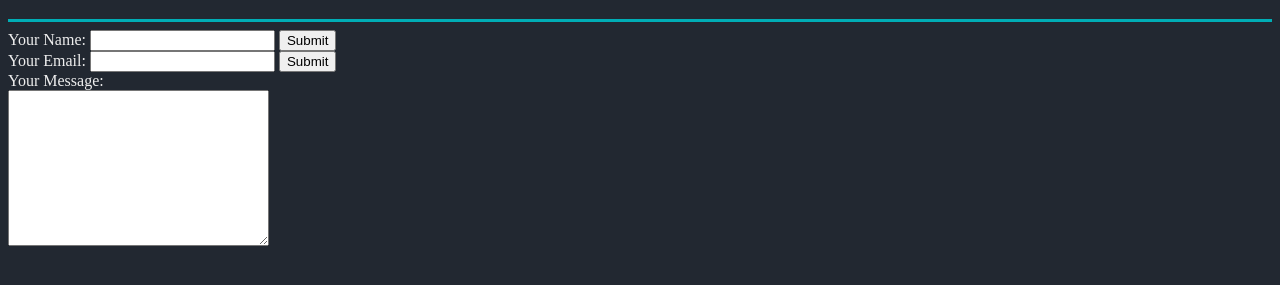
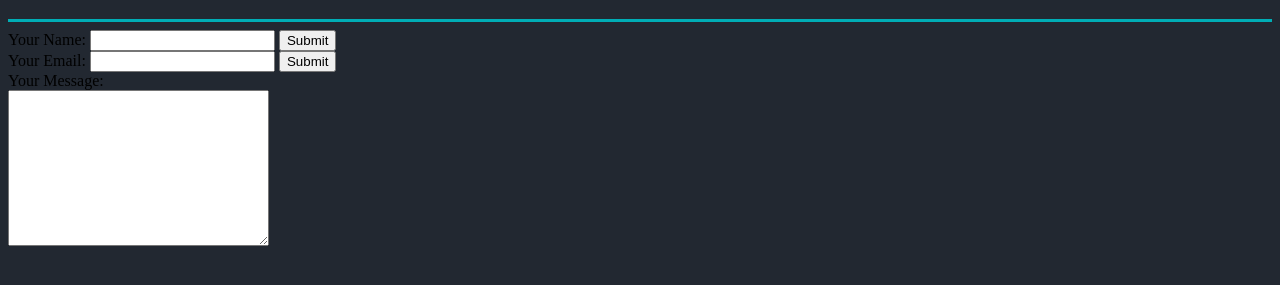
Before and after one commit to ChrisChu2229/cv, a plain HTML site: page message-me.html in a window 1280 px wide. Shown: the part 61-346 px from the top of the page. Drawn offline with Linux system fonts and the light colour scheme; files that its build step writes are made by us from their sources.

Commit message:
Update styles.css

```diff
--- a/css/styles.css
+++ b/css/styles.css
@@ -34,7 +34,3 @@ p {
 table {
     color:#EEEEEE;
 }
-
-form {
-    color: #EEEEEE;
-}
```
